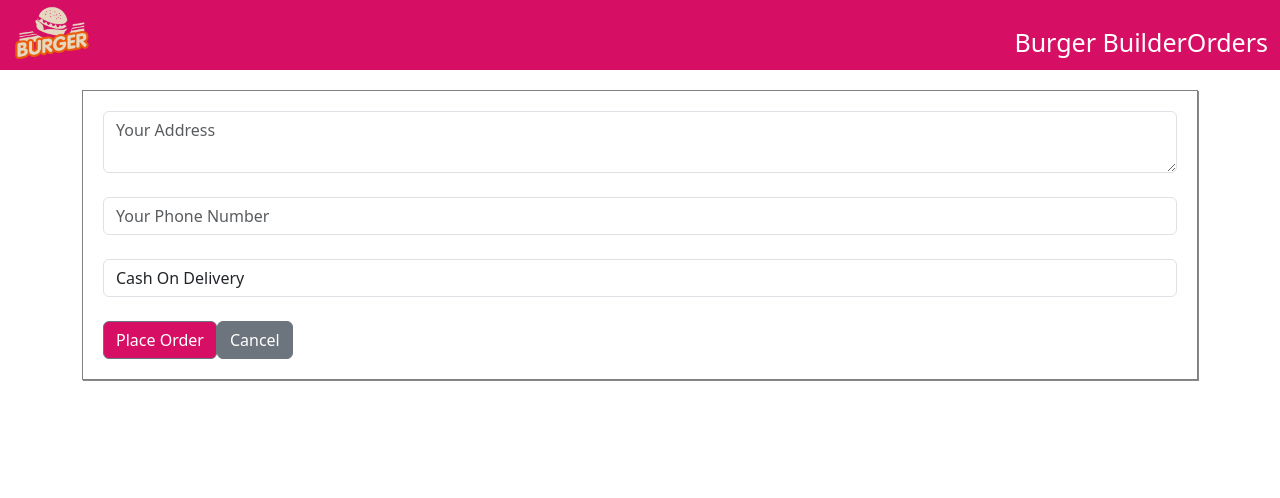
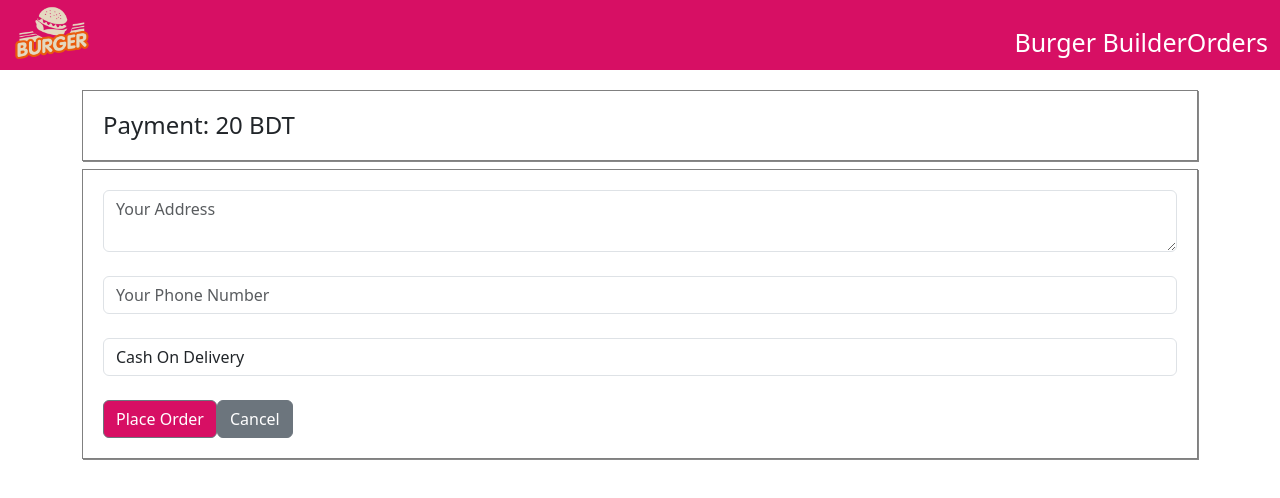
Before and after one commit to Rafid41/React_project-2_Burger_Builder_project, a React (Create React App) app: page /checkout in a window 1280 px wide. Shown: the top 498 px of the page. Built offline with nearby package versions, Linux system fonts and the light colour scheme.

Commit message:
connect with firebase | [file: src\Components\Orders\Checkout\Checkout.js]

```diff
--- a/src/Components/Orders/Checkout/Checkout.js
+++ b/src/Components/Orders/Checkout/Checkout.js
@@ -2,14 +2,26 @@
 import React, { Component } from "react";
 import { Button } from "reactstrap";
 // import { HistoryRouterProps as history } from "react-router-dom";
+import { connect } from "react-redux";
 
+// axios will be used to upload to database
+import axios from "axios";
+
+// data from redux
+const mapStateToProps = (state) => {
+    return {
+        ingredients: state.ingredients,
+        totalPrice: state.totalPrice,
+        purchasable: state.purchasable,
+    };
+};
 
 class Checkout extends Component {
     state = {
         values: {
             deliveryAddress: "",
             phone: "",
-            paymentType: "Cash On Dlivery",
+            paymentType: "Cash On Delivery",
         },
     };
 
@@ -30,12 +42,37 @@ class Checkout extends Component {
     };
 
     submitHandler = () => {
-        console.log(this.state.values);
+        //  ei object darabase(firebase) e jabe
+        const order = {
+            ingredients: this.props.ingredients,
+            customer: this.state.values,
+            price: this.props.totalPrice,
+            orderTime: new Date(),
+        };
+        // axios.post(link + '/key_name.json', target_obeject_name) ekhane key_name=orders
+        axios
+            .post(
+                "https://burger-builder-c4947-default-rtdb.asia-southeast1.firebasedatabase.app/orders.json",order
+            )
+            .then((response) => console.log(response))
+            .catch((err) => console.log(err));
+
+        console.log(order);
     };
 
     render() {
         return (
             <div>
+                <h4
+                    style={{
+                        border: "1px solid grey",
+                        boxShadow: "1px 1px #888888",
+                        borderShadow: "5px",
+                        padding: "20px",
+                    }}
+                >
+                    Payment: {this.props.totalPrice} BDT
+                </h4>
                 <form
                     style={{
                         border: "1px solid grey",
@@ -93,4 +130,5 @@ class Checkout extends Component {
     }
 }
 
-export default Checkout;
+export default connect(mapStateToProps)(Checkout);
+// export default Checkout;
```
